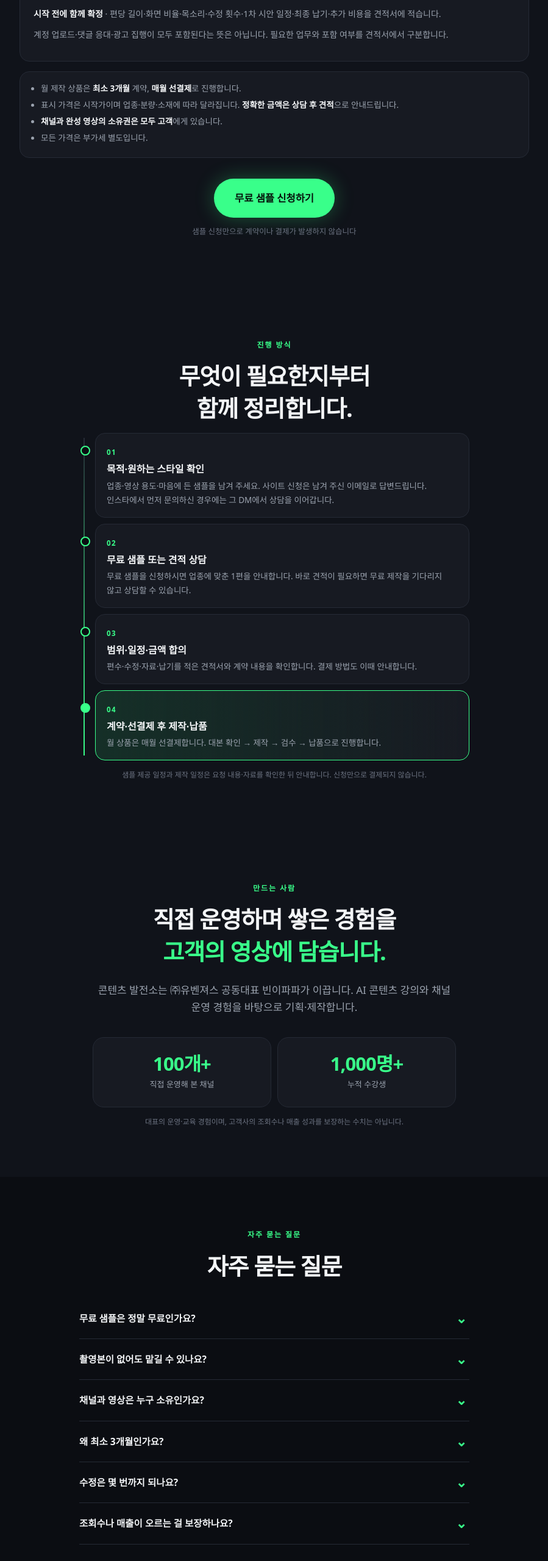
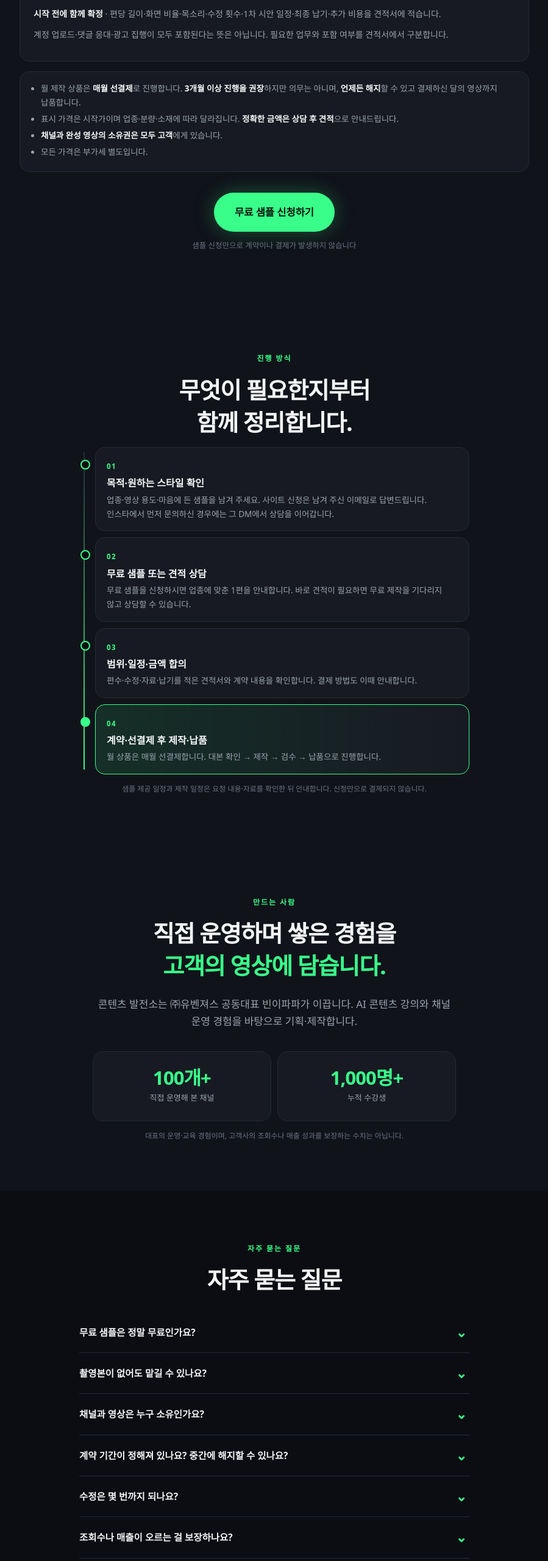
Before and after one commit to binepapa12-commits/binepapa12-commits.github.io, a plain HTML site: page index.html in a window 1280 px wide. Shown: the part 4420-6980 px from the top of the page at 61% size, without its empty margins (190-1089 px from the left). Drawn offline with Linux system fonts and the light colour scheme.

Commit message:
월 상품 계약 조건 변경: 최소 3개월 의무 폐지, 3개월 권장·언제든 해지

```diff
--- a/index.html
+++ b/index.html
@@ -352,7 +352,7 @@ html{scroll-padding-top:100px}.preview-bar{background:#27334a;color:#fff;text-al
     </div>
     <div class="deliverables"><h3>견적에 무엇이 들어가나요?</h3><p><strong>기본 제작 범위</strong> · 기획·대본·영상 구성·편집·자막. AI 장면·목소리 또는 고객 촬영본 활용 범위는 상담에서 정합니다.</p><p><strong>고객이 준비할 것</strong> · 소개할 서비스·필수 문구·로고와 사용 가능한 사진·영상. 실제 인물·시설·제품을 보여주려면 해당 자료가 필요합니다.</p><p><strong>시작 전에 함께 확정</strong> · 편당 길이·화면 비율·목소리·수정 횟수·1차 시안 일정·최종 납기·추가 비용을 견적서에 적습니다.</p><p>계정 업로드·댓글 응대·광고 집행이 모두 포함된다는 뜻은 아닙니다. 필요한 업무와 포함 여부를 견적서에서 구분합니다.</p></div>
     <ul class="terms">
-      <li>월 제작 상품은 <strong>최소 3개월</strong> 계약, <strong>매월 선결제</strong>로 진행합니다.</li>
+      <li>월 제작 상품은 <strong>매월 선결제</strong>로 진행합니다. <strong>3개월 이상 진행을 권장</strong>하지만 의무는 아니며, <strong>언제든 해지</strong>할 수 있고 결제하신 달의 영상까지 납품합니다.</li>
       <li>표시 가격은 시작가이며 업종·분량·소재에 따라 달라집니다. <strong>정확한 금액은 상담 후 견적</strong>으로 안내드립니다.</li>
       <li><strong>채널과 완성 영상의 소유권은 모두 고객</strong>에게 있습니다.</li>
       <li>모든 가격은 부가세 별도입니다.</li>
@@ -367,7 +367,7 @@ html{scroll-padding-top:100px}.preview-bar{background:#27334a;color:#fff;text-al
       <details><summary>무료 샘플은 정말 무료인가요?</summary><p>네. 신청서 내용을 바탕으로 업종에 맞춘 샘플 1편을 비용 없이 보내드리고, 마음에 드실 때만 상담을 이어갑니다.</p></details>
       <details><summary>촬영본이 없어도 맡길 수 있나요?</summary><p>네. AI 이미지·영상·내레이션으로 장면을 만들 수 있습니다. 실제 매장·상품·사람을 정확히 보여야 하는 경우에는 고객 자료가 필요합니다. 필요한 촬영 가이드를 안내합니다.</p></details>
       <details><summary>채널과 영상은 누구 소유인가요?</summary><p>모두 고객 소유입니다. 채널은 고객 명의로 운영하고, 완성 영상도 고객에게 넘겨 드립니다. 계약이 끝나도 그대로 쓰실 수 있습니다.</p></details>
-      <details><summary>왜 최소 3개월인가요?</summary><p>콘텐츠는 한두 편으로 판단하기 어렵습니다. 기획을 다듬고 반응을 보며 방향을 잡는 데 최소 3개월이 필요해 이 기간을 기본으로 합니다.</p></details>
+      <details><summary>계약 기간이 정해져 있나요? 중간에 해지할 수 있나요?</summary><p>의무 기간은 없습니다. 언제든 해지할 수 있고 위약금도 없습니다. 이미 결제하신 달은 약속한 편수를 끝까지 납품하고 마무리하며, 그달 요금은 단순 변심으로 환불되지 않습니다. 다음 결제일 전에 말씀해 주시면 다음 달부터는 청구하지 않습니다. 다만 콘텐츠는 한두 편으로 판단하기 어려워, 반응을 보며 방향을 잡을 수 있도록 3개월 이상 진행을 권장합니다.</p></details>
       <details><summary>수정은 몇 번까지 되나요?</summary><p>편당 수정 횟수는 견적서에 명시합니다. 대본 단계에서 먼저 확인받기 때문에 완성본 수정은 많지 않습니다. 의료·법률·세무 등 전문 분야는 고객 검토 후 게시합니다.</p></details>
       <details><summary>조회수나 매출이 오르는 걸 보장하나요?</summary><p>아니요. 조회수·매출 등 성과는 보장하지 않습니다. 대신 목적에 맞는 기획·제작 범위와 납품 일정을 먼저 정합니다.</p></details>
     </div>
```
